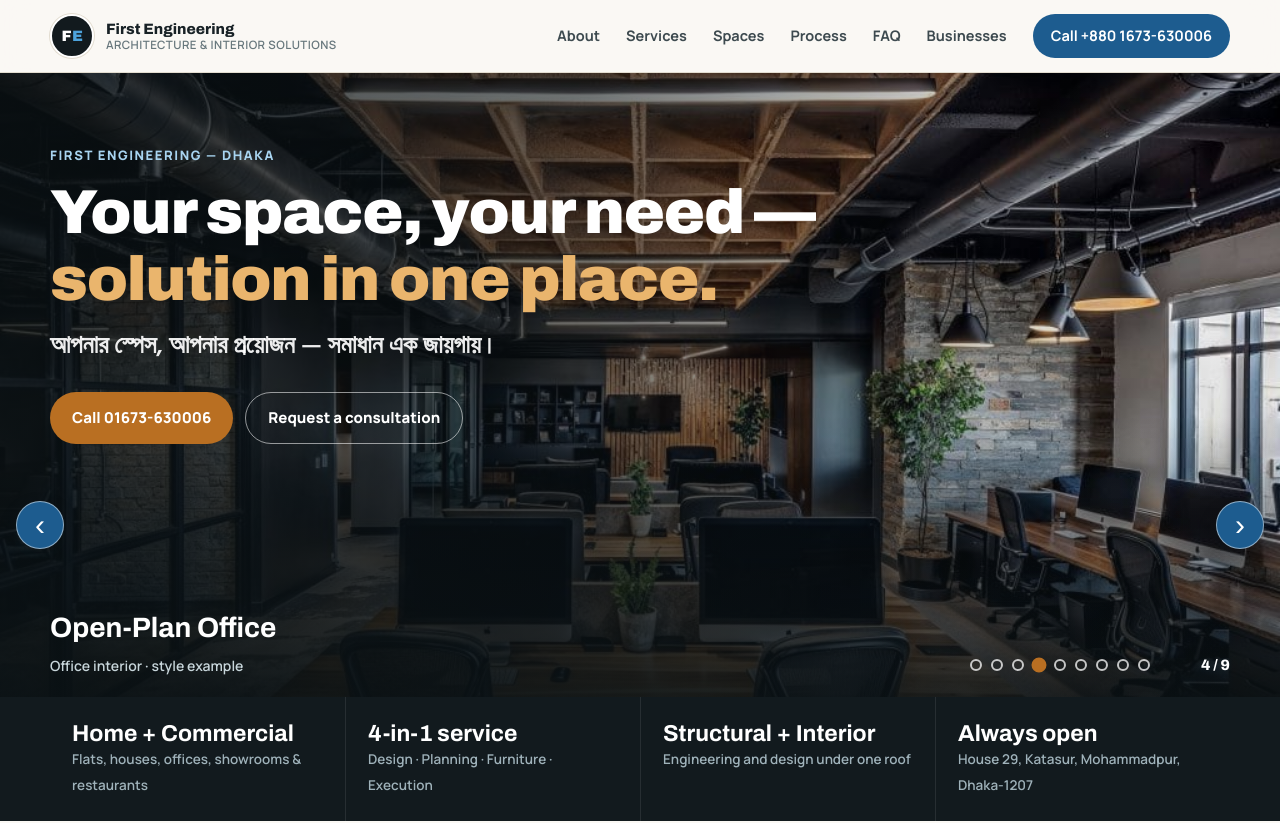
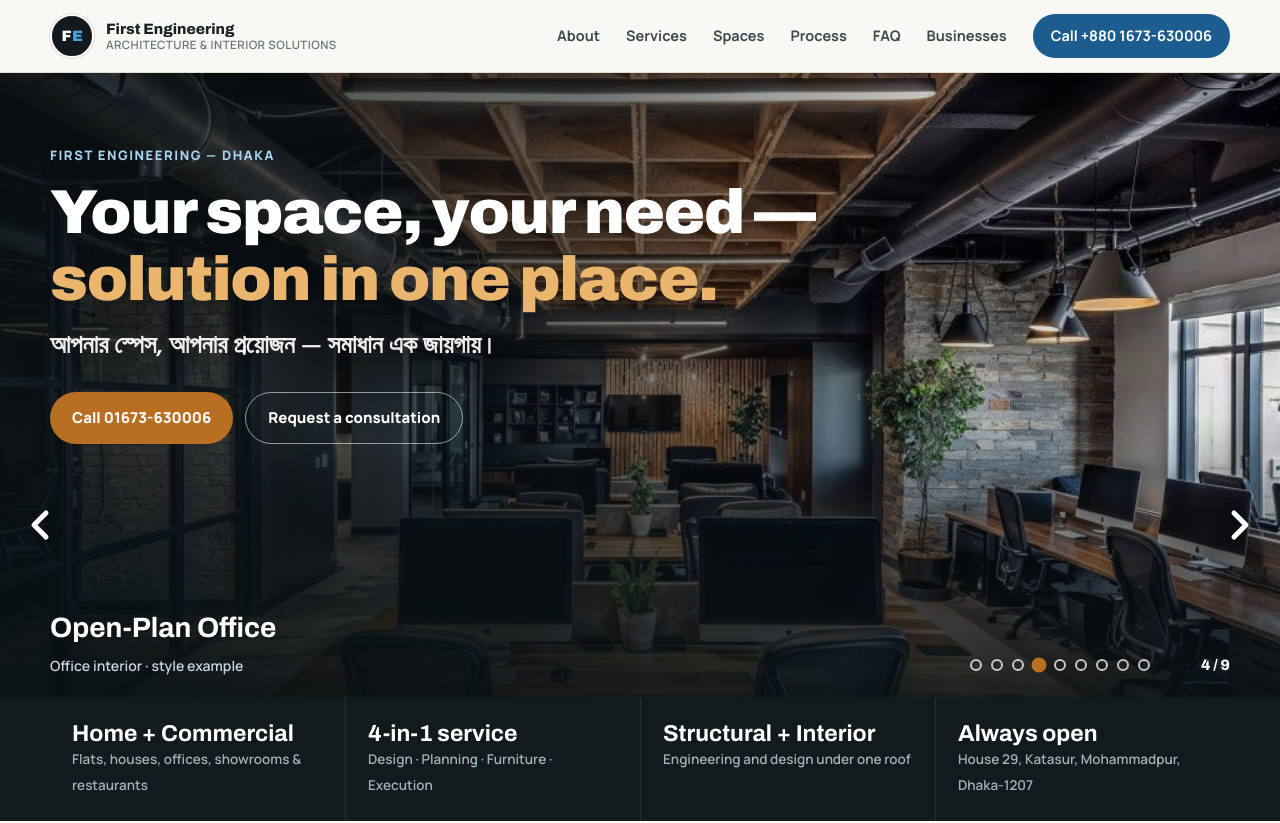
Before and after one commit to SakibShahriar02/first-engineering, a React (Vite) app: page / in a window 1280 px wide. Shown: the top 823 px of the page. Built offline with nearby package versions, Linux system fonts and the light colour scheme.

Commit message:
Use bare arrow icons for hero carousel navigation

```diff
--- a/src/components/sections/ProjectsCarousel.tsx
+++ b/src/components/sections/ProjectsCarousel.tsx
@@ -129,7 +129,7 @@ export default function ProjectsCarousel() {
           aria-label="Previous project"
           onClick={goPrev}
         >
-          ‹
+          <svg viewBox="0 0 24 24" fill="none" stroke="currentColor" strokeWidth="2.5" strokeLinecap="round" strokeLinejoin="round" aria-hidden="true"><path d="M15 18l-6-6 6-6" /></svg>
         </button>
         <button
           type="button"
@@ -137,7 +137,7 @@ export default function ProjectsCarousel() {
           aria-label="Next project"
           onClick={goNext}
         >
-          ›
+          <svg viewBox="0 0 24 24" fill="none" stroke="currentColor" strokeWidth="2.5" strokeLinecap="round" strokeLinejoin="round" aria-hidden="true"><path d="M9 18l6-6-6-6" /></svg>
         </button>
 
         <div className="projects-carousel-bottom">
--- a/src/styles/main.css
+++ b/src/styles/main.css
@@ -265,8 +265,10 @@ footer a:hover{text-decoration:underline}
 .projects-carousel-caption span{display:block;font-size:14px;color:#c8d6db;font-weight:600;margin-top:4px}
 /* Side arrows, anchored above the bottom block (not vertically centred),
    so they never cover the static hero headline or CTAs on small screens. */
-.projects-carousel-arrow{position:absolute;bottom:148px;width:48px;height:48px;border-radius:50%;border:1px solid rgba(255,255,255,.5);background:var(--blue);color:#fff;font-size:30px;line-height:1;cursor:pointer;box-shadow:var(--shadow-sm);z-index:3}
-.projects-carousel-arrow:hover{background:var(--blue-dark)}
+.projects-carousel-arrow{position:absolute;bottom:148px;width:48px;height:48px;padding:0;border:none;background:transparent;color:#fff;cursor:pointer;z-index:3;filter:drop-shadow(0 2px 8px rgba(0,0,0,.65));transition:opacity .2s,transform .2s}
+.projects-carousel-arrow svg{display:block;width:100%;height:100%}
+.projects-carousel-arrow:hover{opacity:.75;transform:scale(1.12)}
+.projects-carousel-arrow:focus-visible{outline:2px solid #fff;outline-offset:4px;border-radius:8px}
 .projects-carousel-arrow-prev{left:16px}
 .projects-carousel-arrow-next{right:16px}
 .projects-carousel-controls{display:flex;align-items:center;gap:16px;flex-wrap:wrap}
```
